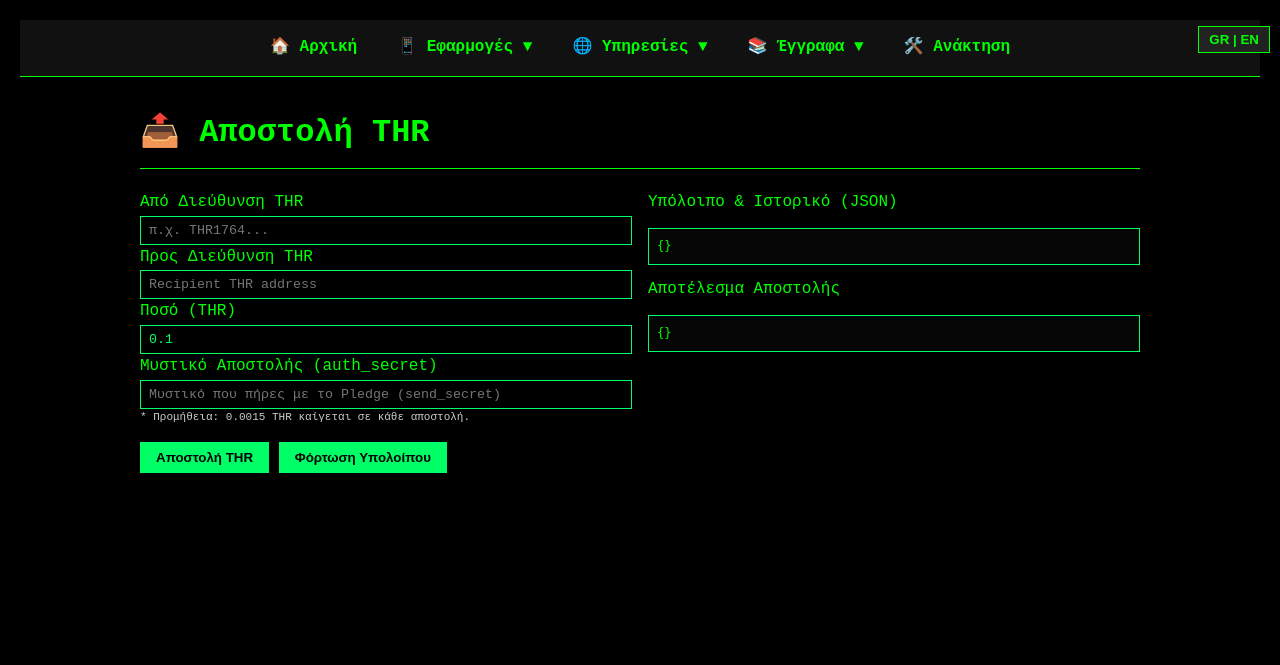
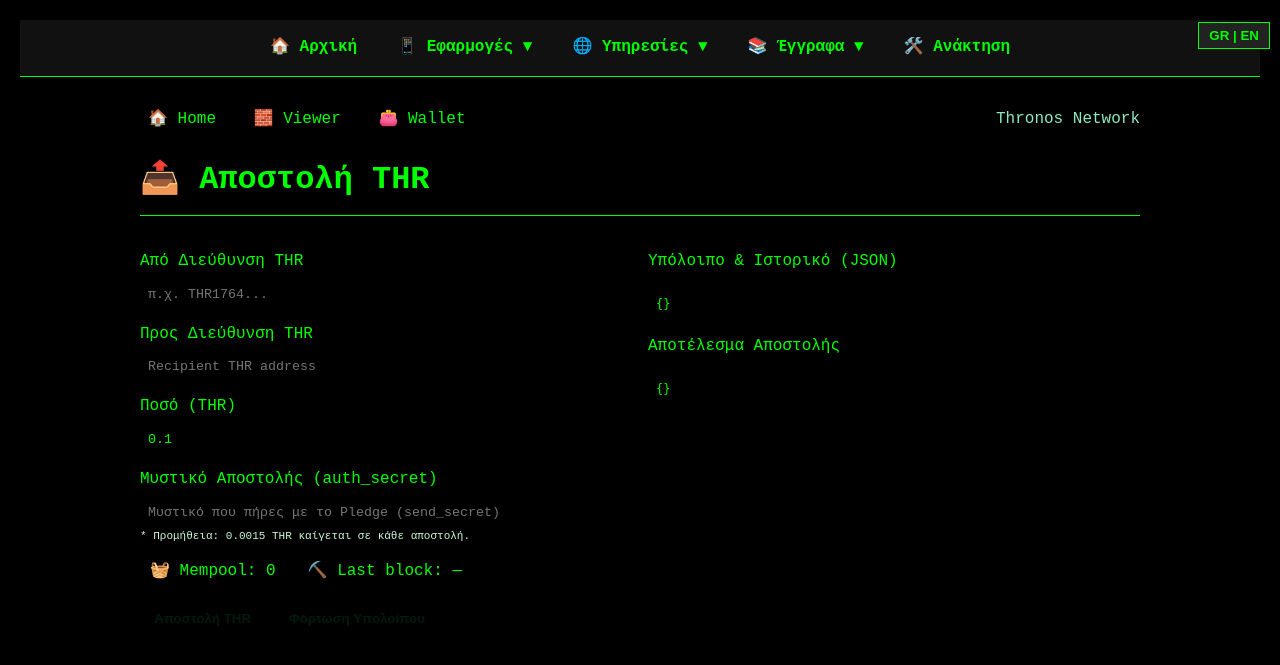
Before and after one commit to Tsipchain/thronos-V3.6, a Flask app: page /send in a window 1280 px wide. Shown: the top 665 px of the page. Run offline with Flask 2, Linux system fonts and the light colour scheme; data that the repository does not hold is empty.

Commit message:
Update send.html

```diff
--- a/templates/send.html
+++ b/templates/send.html
@@ -4,68 +4,47 @@
 
 {% block styles %}
 <style>
-    label {
-      display: block;
-      margin-top: 12px;
-      margin-bottom: 4px;
+  :root{
+    --line:#00ff66; --bg:#000; --panel:#050505; --txt:#b8ffcc;
   }
-    input {
-      width: 100%;
-      padding: 6px 8px;
-      background: #000;
-      border: 1px solid #00ff66;
-      color: #00ff66;
-      font-family: inherit;
-      box-sizing: border-box;
+  .topbar{
+    display:flex;justify-content:space-between;align-items:center;margin:6px 0 16px;
   }
-    button {
-      margin-top: 16px;
-      padding: 8px 16px;
-      background: #00ff66;
-      color: #000;
-      border: none;
-      cursor: pointer;
-      font-weight: bold;
+  .nav a{color:var(--line);text-decoration:none;margin-right:12px;border:1px solid var(--line);padding:4px 8px}
+  .nav a:hover{background:#002d14}
+  label{display:block;margin-top:12px;margin-bottom:4px}
+  input{
+    width:100%;padding:8px;background:#000;border:1px solid var(--line);color:var(--line);font-family:inherit;box-sizing:border-box
   }
-    button:hover {
-      background: #00cc55;
-    }
-    .row {
-      display: flex;
-      gap: 16px;
-      flex-wrap: wrap;
-    }
-    .col {
-      flex: 1 1 260px;
-    }
-    pre {
-      background: #050505;
-      border: 1px solid #00ff66;
-      padding: 8px;
-      max-height: 260px;
-      overflow: auto;
-      font-size: 12px;
-      white-space: pre-wrap;
-    }
-    .small-note {
-      font-size: 11px;
-      color: #cccccc;
-    }
-    #chartSection {
-        margin-top: 30px;
-        border-top: 1px solid #00ff66;
-        padding-top: 20px;
-    }
-    iframe {
-        width: 100%;
-        height: 600px;
-        border: none;
-        background: #111;
-    }
+  button{margin-top:12px;padding:8px 14px;background:var(--line);color:#001a0c;border:none;cursor:pointer;font-weight:800}
+  button:hover{filter:brightness(0.9)}
+  .row{display:flex;gap:16px;flex-wrap:wrap}
+  .col{flex:1 1 320px}
+  pre{background:var(--panel);border:1px solid var(--line);padding:8px;max-height:280px;overflow:auto;font-size:12px;white-space:pre-wrap;color:var(--txt)}
+  .small-note{font-size:11px;color:#c9f9da}
+  .badge{display:inline-block;border:1px solid var(--line);padding:2px 8px;border-radius:12px;font-size:12px;margin-left:6px}
+  .b-pending{background:#173b22}
+  .b-ok{background:#163b28}
+  .b-warn{background:#3b2d16;border-color:#ffd166;color:#ffd166}
+  .kpi{display:flex;gap:12px;align-items:center;margin-top:8px}
+  .kpi div{border:1px solid var(--line);padding:6px 10px}
+  .muted{color:#8eeabf}
+  #chartSection{margin-top:26px;border-top:1px solid var(--line);padding-top:16px}
+  iframe{width:100%;height:560px;border:none;background:#111}
 </style>
 {% endblock %}
 
 {% block content %}
+
+<div class="topbar">
+  <div class="nav">
+    <a href="/"  title="Home">🏠 Home</a>
+    <a href="/viewer" title="Viewer">🧱 Viewer</a>
+    <a href="/wallet" title="Wallet">👛 Wallet</a>
+  </div>
+  <div class="muted">Thronos Network</div>
+</div>
+
 <h1>📤 <span class="lang-el">Αποστολή THR</span><span class="lang-en">Send THR</span></h1>
 
 <div class="row">
@@ -82,12 +61,19 @@
     <label for="auth_secret">
       <span class="lang-el">Μυστικό Αποστολής (auth_secret)</span><span class="lang-en">Send Secret (auth_secret)</span>
     </label>
-      <input id="auth_secret"
-             placeholder="Μυστικό που πήρες με το Pledge (send_secret)" />
+    <input id="auth_secret" placeholder="Μυστικό που πήρες με το Pledge (send_secret)" />
 
     <div class="small-note">
       <span class="lang-el">* Προμήθεια: 0.0015 THR καίγεται σε κάθε αποστολή.</span>
       <span class="lang-en">* Fee: 0.0015 THR burned per transaction.</span>
+    </div>
+
+    <div class="kpi">
+      <div>🧺 Mempool: <span id="mpCount">0</span></div>
+      <div>⛏️ Last block: <span id="lastBlockAgo">—</span></div>
+      <div id="pendingBadge" class="badge b-pending" style="display:none;">pending… waiting confirmation</div>
+      <div id="okBadge" class="badge b-ok" style="display:none;">confirmed ✅</div>
+      <div id="warnBadge" class="badge b-warn" style="display:none;">no miners? watchdog may help</div>
     </div>
 
     <button onclick="doSend()"><span class="lang-el">Αποστολή THR</span><span class="lang-en">Send THR</span></button>
@@ -103,8 +89,7 @@
   </div>
 </div>
 
-  <!-- Hidden Chart Section -->
-  <div id="chartSection" style="display: none;">
+<div id="chartSection" style="display:none;">
   <h3>📊 <span class="lang-el">Στατιστικά Δικτύου & Ανάλυση</span><span class="lang-en">Network Stats & Analysis</span></h3>
   <p class="small-note">
     <span class="lang-el">Ενεργοποιήθηκε επειδή έχετε ενεργό ιστορικό συναλλαγών.</span>
@@ -112,82 +97,120 @@
   </p>
   <iframe src="/token_chart" title="Token Chart"></iframe>
 </div>
+
 {% endblock %}
 
 {% block scripts %}
 <script>
+const $ = (id)=>document.getElementById(id);
+const sleep = (ms)=>new Promise(r=>setTimeout(r,ms));
+
+async function pulseNetworkKpis(){
+  try{
+    const mp = await fetch('/api/mempool').then(r=>r.json());
+    $('mpCount').textContent = mp.length ?? 0;
+
+    const last = await fetch('/last_block').then(r=>r.json());
+    if(last.timestamp){
+      const t = new Date((last.timestamp||'').replace(' UTC','')+'Z').getTime();
+      const sec = Math.max(0, Math.floor((Date.now()-t)/1000));
+      $('lastBlockAgo').textContent = sec+'s ago';
+      $('warnBadge').style.display = (sec>90 && (mp.length||0)>0) ? 'inline-block':'none';
+    }
+  }catch{}
+}
+setInterval(pulseNetworkKpis, 5000);
+pulseNetworkKpis();
+
 async function loadBalance() {
-  const thr = document.getElementById('from_thr').value.trim();
+  const thr = $('from_thr').value.trim();
   const lang = localStorage.getItem('lang') || 'el';
+  if(!thr){ alert(lang==='el'?'Βάλε THR address πρώτα':'Enter THR address first'); return; }
 
-  if (!thr) {
-    alert(lang === 'el' ? 'Βάλε THR address πρώτα' : 'Enter THR address first');
-    return;
-  }
-  try {
-    const res = await fetch(`/wallet_data/${encodeURIComponent(thr)}`);
-    const data = await res.json();
-    document.getElementById('walletBox').textContent =
-      JSON.stringify(data, null, 2);
-
-    // Check for transactions to show chart
-    if (data.transactions && data.transactions.length > 0) {
-        document.getElementById('chartSection').style.display = 'block';
-    } else {
-        document.getElementById('chartSection').style.display = 'none';
-    }
-
-  } catch (e) {
-    document.getElementById('walletBox').textContent =
-      (lang === 'el' ? 'Σφάλμα φόρτωσης πορτοφολιού: ' : 'Error loading wallet: ') + e;
+  try{
+    const data = await fetch(`/wallet_data/${encodeURIComponent(thr)}`).then(r=>r.json());
+    $('walletBox').textContent = JSON.stringify(data, null, 2);
+    $('chartSection').style.display = (data.transactions && data.transactions.length>0) ? 'block':'none';
+  }catch(e){
+    $('walletBox').textContent = (lang==='el'?'Σφάλμα φόρτωσης πορτοφολιού: ':'Error loading wallet: ')+e;
   }
 }
 
+/* State for pending follow-up */
+let lastSentTxId = null;
+let lastSentTo   = null;
+let lastSentAmt  = null;
+
+async function followUntilConfirmed(fromThr){
+  $('pendingBadge').style.display='inline-block';
+  $('okBadge').style.display='none';
+
+  for(let i=0;i<120;i++){ // έως 10 λεπτά (ανά 5s)
+    await sleep(5000);
+    pulseNetworkKpis();
+
+    // 1) Δες αν η TX βγήκε από το mempool
+    try{
+      const mp = await fetch('/api/mempool').then(r=>r.json());
+      const still = mp.find(t=>t.tx_id===lastSentTxId);
+      if(still){ continue; } // παραμένει pending
+
+      // 2) Αν δεν είναι στο mempool, δες ιστορικό πορτοφολιού παραλήπτη ή αποστολέα
+      const toData   = lastSentTo ? await fetch(`/wallet_data/${encodeURIComponent(lastSentTo)}`).then(r=>r.json()) : {transactions:[]};
+      const fromData = await fetch(`/wallet_data/${encodeURIComponent(fromThr)}`).then(r=>r.json());
+
+      const got = (toData.transactions||[]).some(t=>t.tx_id===lastSentTxId)
+               || (fromData.transactions||[]).some(t=>t.tx_id===lastSentTxId);
+
+      if(got){
+        $('pendingBadge').style.display='none';
+        $('okBadge').style.display='inline-block';
+        $('sendResult').textContent = JSON.stringify({status:'confirmed', tx_id:lastSentTxId}, null, 2);
+        loadBalance();
+        return;
+      }
+    }catch{}
+  }
+  // timeout προβολή
+  $('pendingBadge').style.display='none';
+  $('sendResult').textContent = JSON.stringify({status:'unknown', tx_id:lastSentTxId, note:'no confirmation observed in window'}, null, 2);
+}
+
 async function doSend() {
-  const from_thr    = document.getElementById('from_thr').value.trim();
-  const to_thr      = document.getElementById('to_thr').value.trim();
-  const amount      = document.getElementById('amount').value;
-  const auth_secret = document.getElementById('auth_secret').value.trim();
+  const from_thr    = $('from_thr').value.trim();
+  const to_thr      = $('to_thr').value.trim();
+  const amount      = $('amount').value;
+  const auth_secret = $('auth_secret').value.trim();
   const lang = localStorage.getItem('lang') || 'el';
 
   const msg = {
-      el: {
-          missingAddr: 'Συμπλήρωσε FROM και TO THR address',
-          missingSecret: 'Χρειάζεται το send_secret που πήρες με το Pledge',
-          error: 'Σφάλμα αποστολής: '
-      },
-      en: {
-          missingAddr: 'Fill in FROM and TO THR address',
-          missingSecret: 'Send_secret from Pledge is required',
-          error: 'Error sending: '
-      }
-  };
-  const m = msg[lang];
+    el:{missingAddr:'Συμπλήρωσε FROM και TO THR address', missingSecret:'Χρειάζεται το send_secret που πήρες με το Pledge', error:'Σφάλμα αποστολής: '},
+    en:{missingAddr:'Fill in FROM and TO THR address',     missingSecret:'Send_secret from Pledge is required',          error:'Error sending: '}
+  }[lang];
 
-  if (!from_thr || !to_thr) {
-    alert(m.missingAddr);
-    return;
-  }
-  if (!auth_secret) {
-    alert(m.missingSecret);
-    return;
-  }
+  if(!from_thr || !to_thr){ alert(msg.missingAddr); return; }
+  if(!auth_secret){ alert(msg.missingSecret); return; }
 
-  try {
+  try{
     const res = await fetch('/send_thr', {
-      method: 'POST',
-      headers: {'Content-Type': 'application/json'},
+      method:'POST', headers:{'Content-Type':'application/json'},
       body: JSON.stringify({ from_thr, to_thr, amount, auth_secret })
     });
     const data = await res.json();
-    document.getElementById('sendResult').textContent =
-      JSON.stringify(data, null, 2);
+    $('sendResult').textContent = JSON.stringify(data, null, 2);
 
-    // Refresh balance μετά το send
+    // Αν είναι pending, ξεκίνα παρακολούθηση
+    if(data?.status === 'pending' && data?.tx){
+      lastSentTxId = data.tx.tx_id;
+      lastSentTo   = data.tx.to;
+      lastSentAmt  = data.tx.amount;
+      followUntilConfirmed(from_thr);
+    }
+    // ανανέωση υπολοίπου αμέσως (το fee κρατήθηκε)
     loadBalance();
-  } catch (e) {
-    document.getElementById('sendResult').textContent =
-      m.error + e;
+    pulseNetworkKpis();
+  }catch(e){
+    $('sendResult').textContent = msg.error + e;
   }
 }
 </script>
```
Lines whose indentation alone changed are shown as unchanged.
